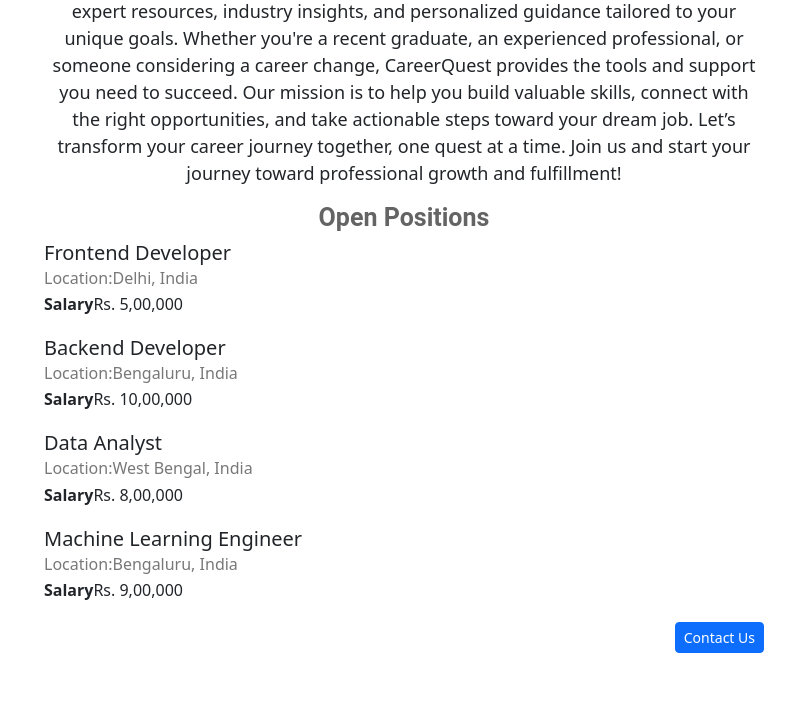
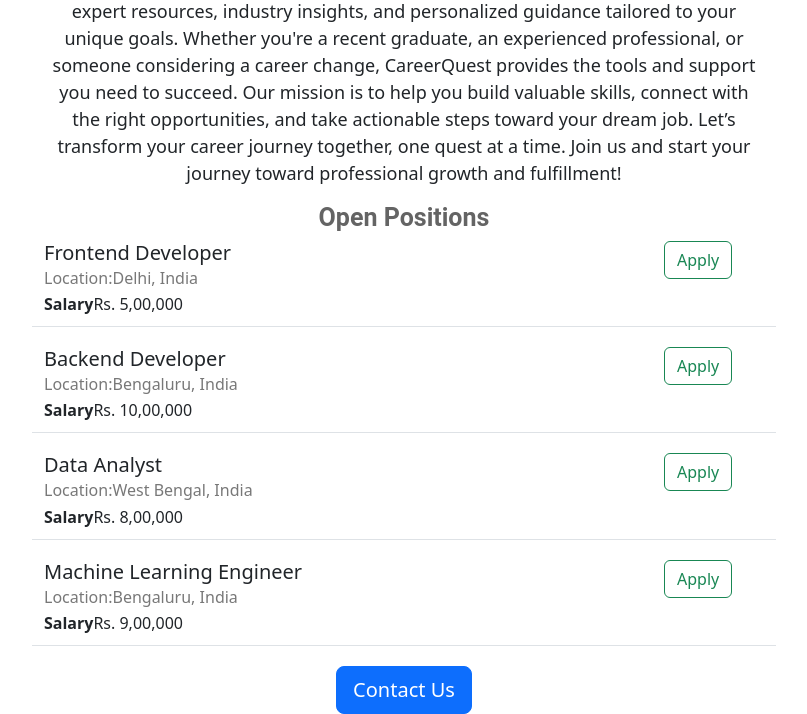
Before and after one commit to krittika004/jovian-careers-website, a Flask app: page / in a window 1280 px wide. Shown: the part 582-1296 px from the top of the page, without its empty margins (236-1043 px from the left). Before the commit the page ends 1235 px from the top, so only its background shows below. Run offline with Flask 3, Linux system fonts and the light colour scheme.

Commit message:
added dynamic data

```diff
--- a/templates/home.html
+++ b/templates/home.html
@@ -49,8 +49,8 @@
     {% for job in jobs%}
       {% include 'jobitem.html' %}
     {%endfor%}
-      <div class="text-end">
-    <button class="btn btn-primary btn-sm">Contact Us</button>
+      <div class="text-center">
+    <button class="btn btn-primary btn-lg">Contact Us</button>
       </div>
     </div>
   </body>
--- a/templates/jobitem.html
+++ b/templates/jobitem.html
@@ -1,9 +1,14 @@
-<div style="margin-bottom:20px;">
-  <h5 style="margin-bottom:4px;">{{job['title']}}</h5>
-  <div>
-    <h6 style="color: rgb(120, 120,120);margin-bottom:4px;">Location:{{job['location']}}</h6>
+<div class="border-bottom row" style="margin-bottom:20px;padding-bottom:10px">
+  <div class="col-10">
+    <h5 style="margin-bottom:4px;">{{job['title']}}</h5>
+    <div>
+      <h6 style="color: rgb(120, 120,120);margin-bottom:4px;">Location:{{job['location']}}</h6>
+    </div>
+    <div>
+     <b>Salary</b>{{job['salary']}}
+    </div>
   </div>
-  <div>
-   <b>Salary</b>{{job['salary']}}
+  <div class="col-2">
+    <button type="button" class="btn btn-outline-success">Apply</button>
   </div>
 </div>
```
